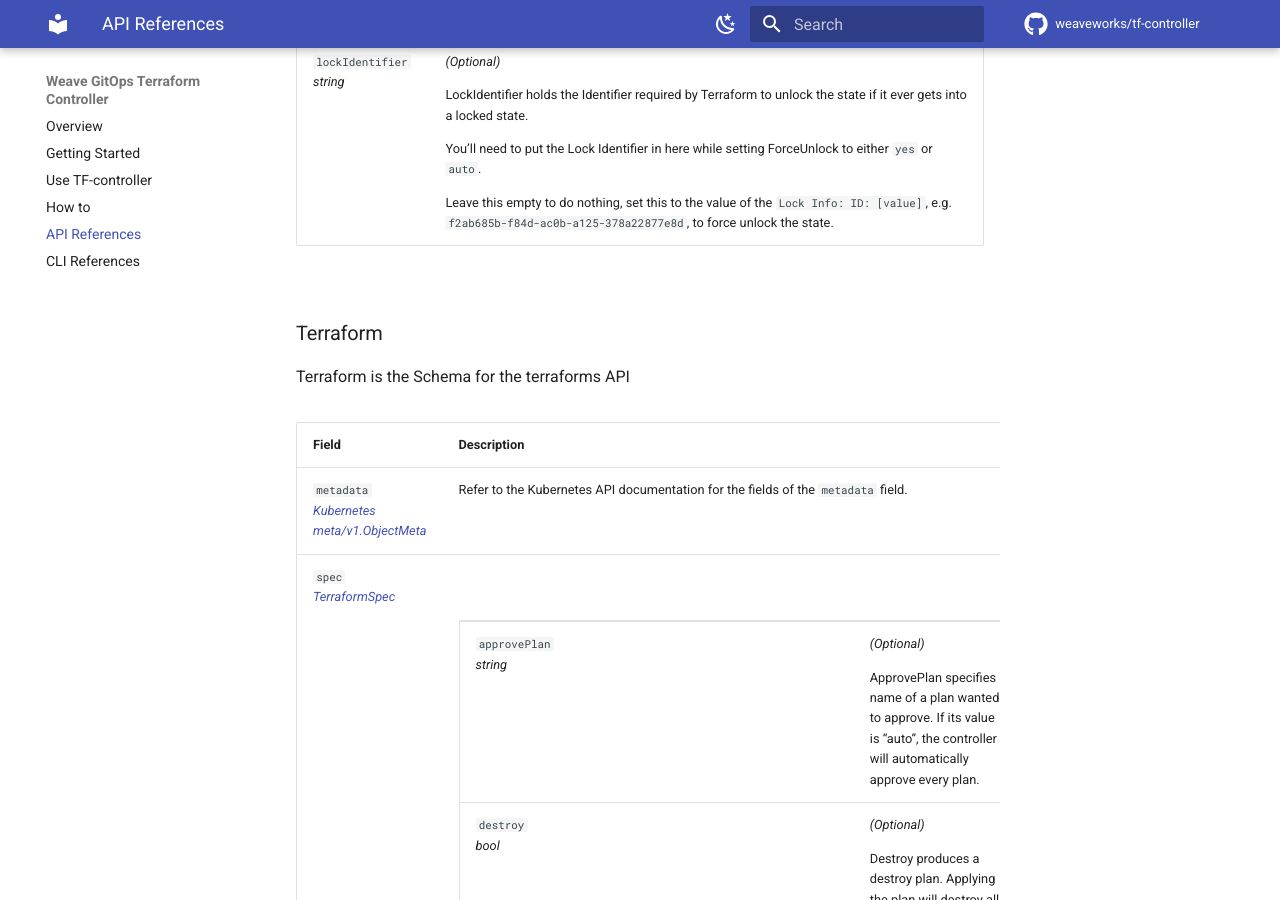
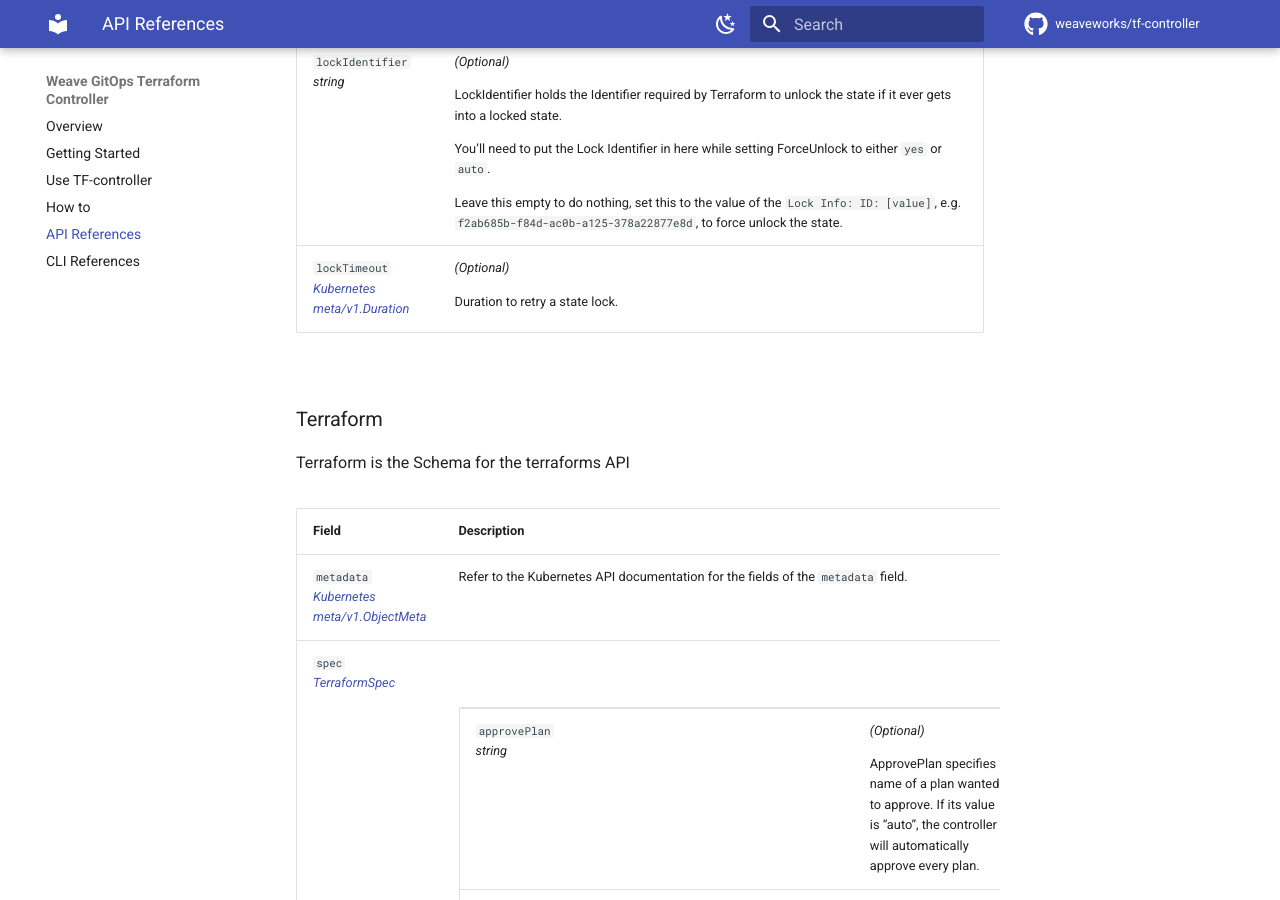
Before and after one commit to flux-iac/tofu-controller, an MkDocs documentation site: the page built from docs/References/terraform.md, in a window 1280 px wide and 900 px high, scrolled down 8715 px. Built offline with MkDocs 1.6.1 and Material for MkDocs 9.7.7, drawn with Linux system fonts in a browser that asks for light colours; comment, search, counter and statistics services are not loaded; some of the changed text lies outside the part shown.

Commit message:
fix lockTimeout call

```diff
--- a/docs/References/terraform.md
+++ b/docs/References/terraform.md
@@ -1048,6 +1048,20 @@ either <code>yes</code> or <code>auto</code>.</p>
 e.g. <code>f2ab685b-f84d-ac0b-a125-378a22877e8d</code>, to force unlock the state.</p>
 </td>
 </tr>
+<tr>
+<td>
+<code>lockTimeout</code><br>
+<em>
+<a href="https://godoc.org/k8s.io/apimachinery/pkg/apis/meta/v1#Duration">
+Kubernetes meta/v1.Duration
+</a>
+</em>
+</td>
+<td>
+<em>(Optional)</em>
+<p>Duration to retry a state lock.</p>
+</td>
+</tr>
 </tbody>
 </table>
 </div>
@@ -1225,18 +1239,6 @@ Kubernetes meta/v1.Duration
 </td>
 <td>
 <p>The interval at which to reconcile the Terraform.</p>
-</td>
-</tr>
-<tr>
-<td>
-<code>lockTimeout</code><br>
-<em>
-string
-</em>
-</td>
-<td>
-<em>(Optional)</em>
-<p>Duration to retry a state lock.</p>
 </td>
 </tr>
 <tr>
@@ -1709,18 +1711,6 @@ Kubernetes meta/v1.Duration
 </td>
 <td>
 <p>The interval at which to reconcile the Terraform.</p>
-</td>
-</tr>
-<tr>
-<td>
-<code>lockTimeout</code><br>
-<em>
-string
-</em>
-</td>
-<td>
-<em>(Optional)</em>
-<p>Duration to retry a state lock.</p>
 </td>
 </tr>
 <tr>
```
Also changed, not shown: 4 other files.
